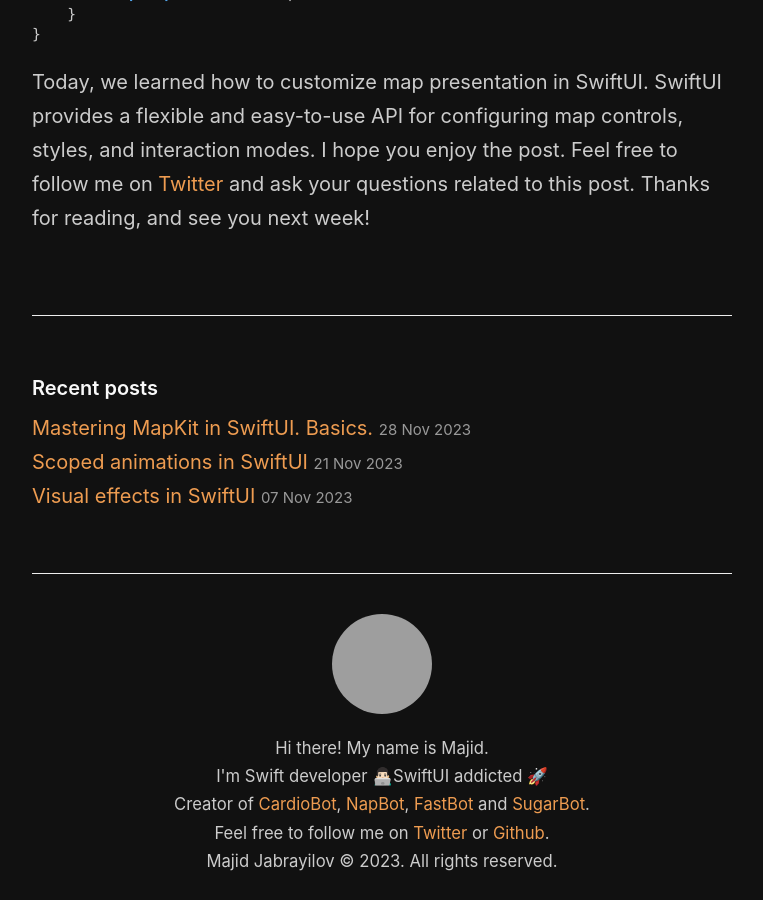
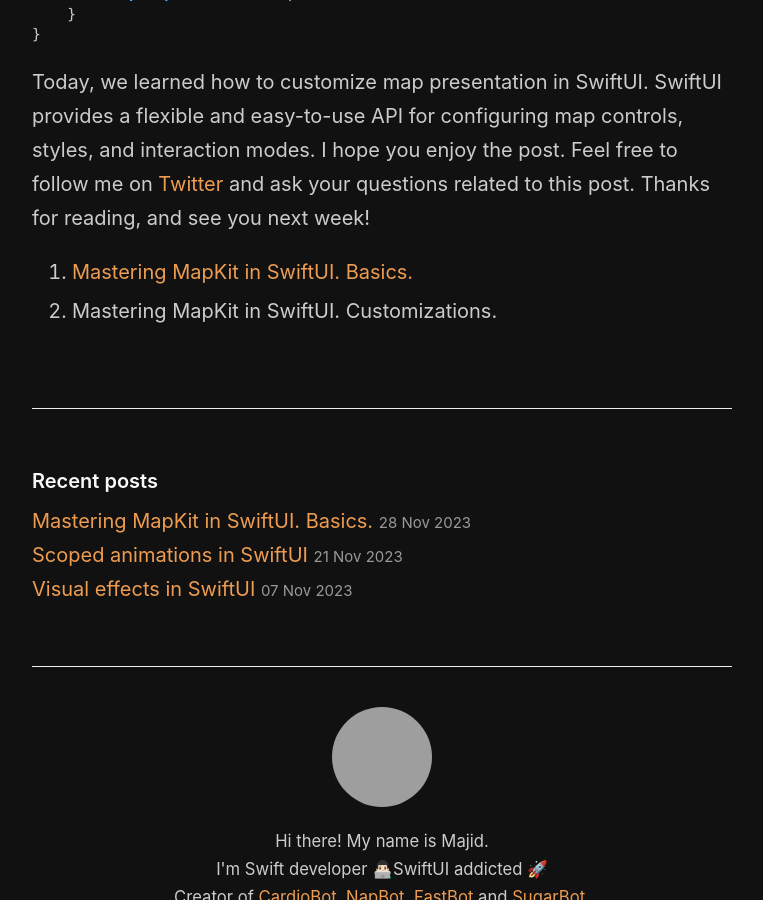
Before and after one commit to mecid/mecid.github.io, a Jekyll site: the page built from _posts/2023-12-05-mastering-mapkit-in-swiftui-customizations.md, in a window 1280 px wide and 900 px high, scrolled down 4176 px, cut to the strip 0-900 px from the top of the window. Shown: the whole strip, without its empty margins (258-1021 px from the left). Built offline with Jekyll 4.4.1, drawn with Linux system fonts in a browser that asks for light colours; grey boxes are pictures that could not be loaded.

Commit message:
references added to the map configuration post

````diff
--- a/_posts/2023-12-05-mastering-mapkit-in-swiftui-customizations.md
+++ b/_posts/2023-12-05-mastering-mapkit-in-swiftui-customizations.md
@@ -142,3 +142,6 @@ struct MapScopeExample: View {
 ```
 
 Today, we learned how to customize map presentation in SwiftUI. SwiftUI provides a flexible and easy-to-use API for configuring map controls, styles, and interaction modes. I hope you enjoy the post. Feel free to follow me on [Twitter](https://twitter.com/mecid) and ask your questions related to this post. Thanks for reading, and see you next week!
+
+1. [Mastering MapKit in SwiftUI. Basics.](/2023/11/28/mastering-mapkit-in-swiftui-basics/)
+2. Mastering MapKit in SwiftUI. Customizations.
````
